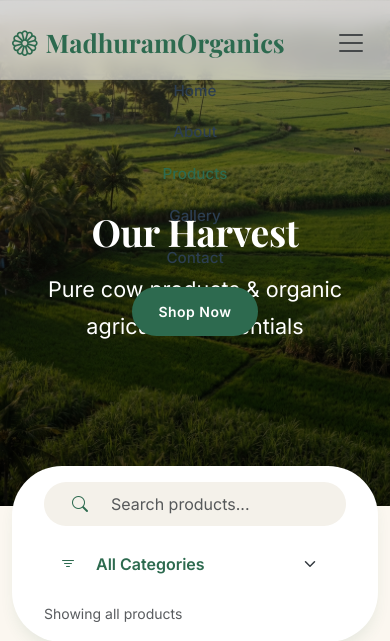
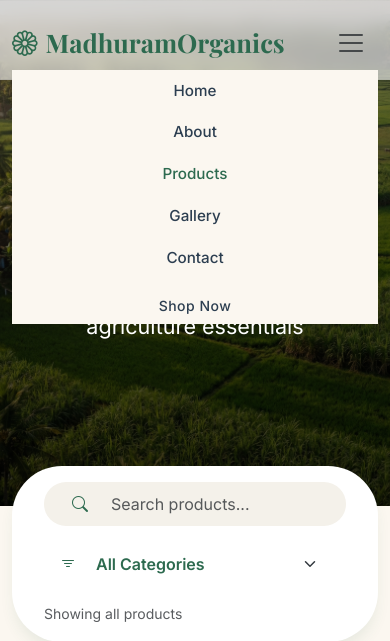
Before and after one commit to MayurChandora/MadhuramOrganics, a Django app: page /products/ in a window 390 px wide, after a click that opens the changed part. Shown: the top 641 px of the page. Run offline with Django 5.2, Linux system fonts and the light colour scheme; data comes from the database, SQL or seed files in the repository.

Commit message:
css changes

```diff
--- a/main/static/css/style.css
+++ b/main/static/css/style.css
@@ -169,12 +169,34 @@ a {
 }
 
 
+
+/* When mobile menu opens */
+.navbar-collapse.show {
+    background-color: var(--agro-sand);
+    backdrop-filter: none;
+}
 .navbar-agro .navbar-brand {
     font-family: var(--font-heading);
     font-weight: 700;
     font-size: 1.6rem;
     color: var(--agro-primary);
 }
+@media (max-width: 991px){
+
+.navbar .btn-agro{
+    background: none !important;
+    border: none !important;
+    box-shadow: none !important;
+    padding: 0.5rem 0 !important;
+    color: inherit !important;
+    font-weight: 500;
+    text-align: left;
+    display: block;
+    width: 100%;
+}
+
+}
+
 
 .navbar-agro .nav-link {
     color: var(--text-dark);
```
